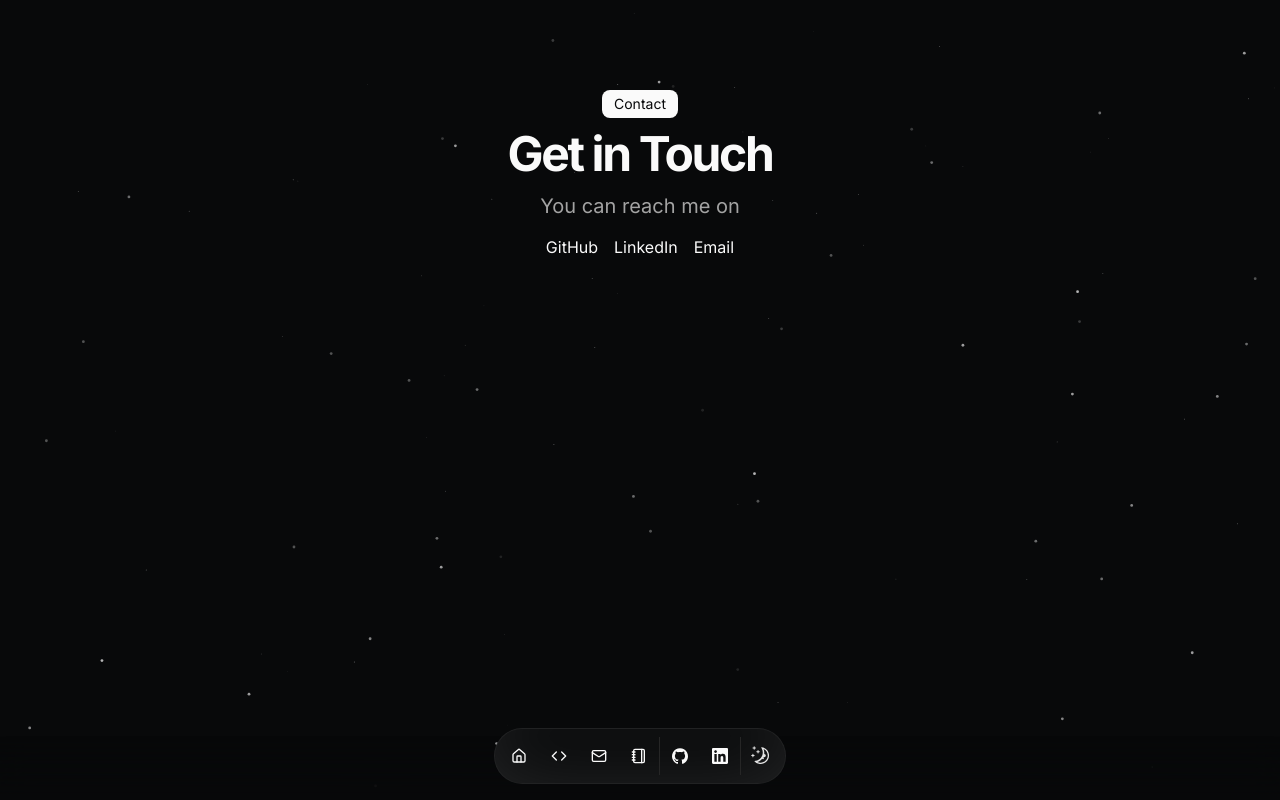
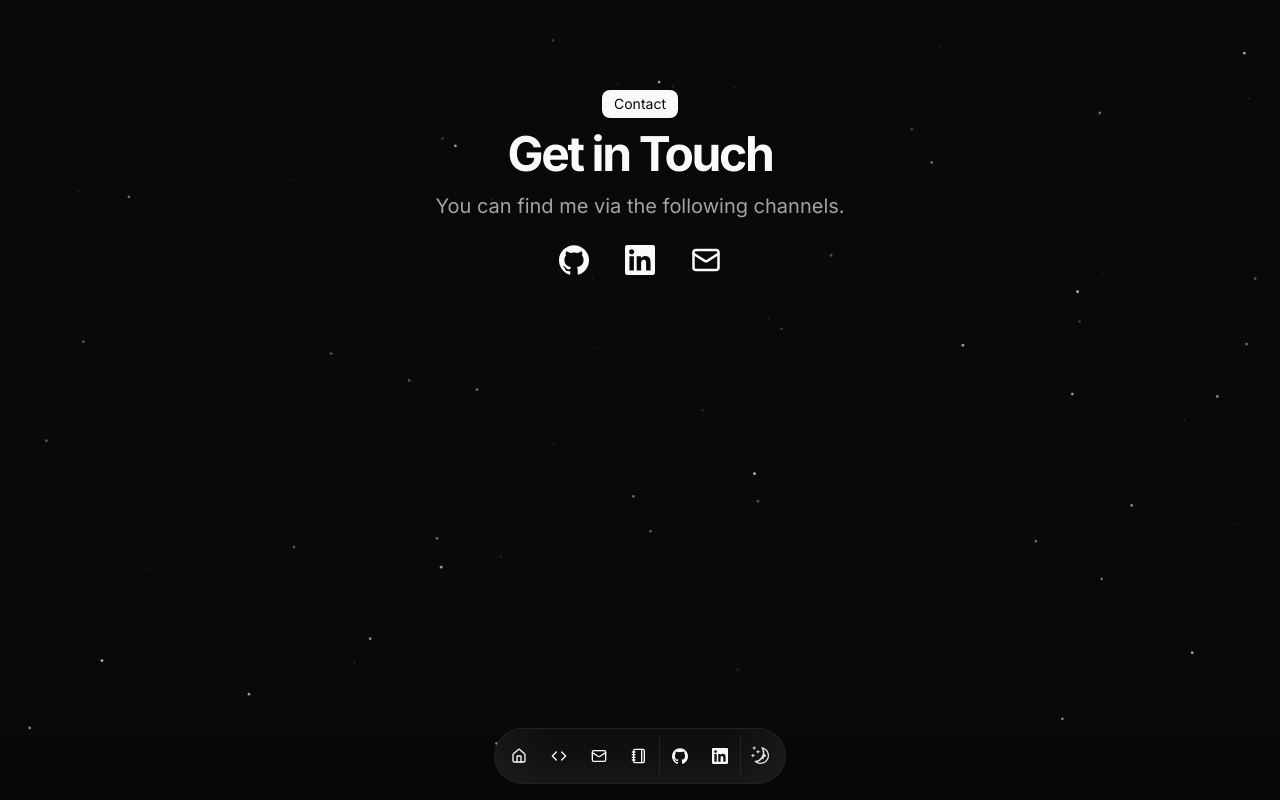
Before and after one commit to yunuseyvz/portfolio, a Next.js app: page /contact in a window 1280 px wide. Built offline with nearby package versions, Linux system fonts and the light colour scheme.

Commit message:
update contact page

```diff
--- a/src/app/contact/page.tsx
+++ b/src/app/contact/page.tsx
@@ -1,6 +1,7 @@
 import BlurFade from "@/components/magicui/blur-fade";
 import { DATA } from "@/data/resume";
 import Link from "next/link";
+import { Icons } from "@/components/icons";
 
 const BLUR_FADE_DELAY = 0.04;
 
@@ -10,7 +11,7 @@ export default function Contact() {
   return (
     <main className="flex flex-col">
       <section id="contact">
-      <div className="flex flex-col items-center justify-center space-y-4 text-center">
+        <div className="flex flex-col items-center justify-center space-y-4 text-center">
           <BlurFade delay={BLUR_FADE_DELAY}>
             <div className="space-y-3">
               <div className="inline-block rounded-lg bg-foreground text-background px-3 py-1 text-sm">
@@ -20,16 +21,16 @@ export default function Contact() {
                 Get in Touch
               </h2>
               <p className="mx-auto max-w-[600px] text-muted-foreground md:text-xl/relaxed lg:text-base/relaxed xl:text-xl/relaxed">
-                You can reach me on
+                You can find me via the following channels.
               </p>
               <div className="flex justify-center space-x-4">
                 {Object.values(social).map((socialItem) => (
-                  <Link key={socialItem.name} href={socialItem.url}>
-                    {socialItem.name}
+                  <Link key={socialItem.name} href={socialItem.url} className="social-icon">
+                    <socialItem.icon className="icon" />
                   </Link>
                 ))}
-                <a href={`mailto:${email}`}>
-                  Email
+                <a href={`mailto:${email}`} className="social-icon">
+                  <Icons.email className="icon" />
                 </a>
               </div>
             </div>
--- a/src/app/globals.css
+++ b/src/app/globals.css
@@ -162,10 +162,37 @@ code[data-line-numbers-max-digits="3"] > [data-line]::before {
   height: 100%;
 }
 
-.card-hover-animation {
-  transition: transform 0.3s ease-out;
+@media (hover: hover) and (pointer: fine) {
+  .card-hover-animation {
+    transition: transform 0.3s ease-out;
+  }
+
+  .card-hover-animation:hover {
+    transform: scale(1.05);
+  }
 }
 
-.card-hover-animation:hover {
-  transform: scale(1.05);
+
+.social-icons-container {
+  display: flex;
+  justify-content: center;
+  align-items: center;
+  margin-top: 20px;
 }
+
+.social-icon {
+  display: inline-block;
+  padding: 10px;
+  transition: transform 0.2s;
+  text-decoration: none;
+  color: inherit;
+}
+
+.social-icon:hover {
+  transform: scale(1.2);
+}
+
+.icon {
+  width: 30px;
+  height: 30px;
+}
```
